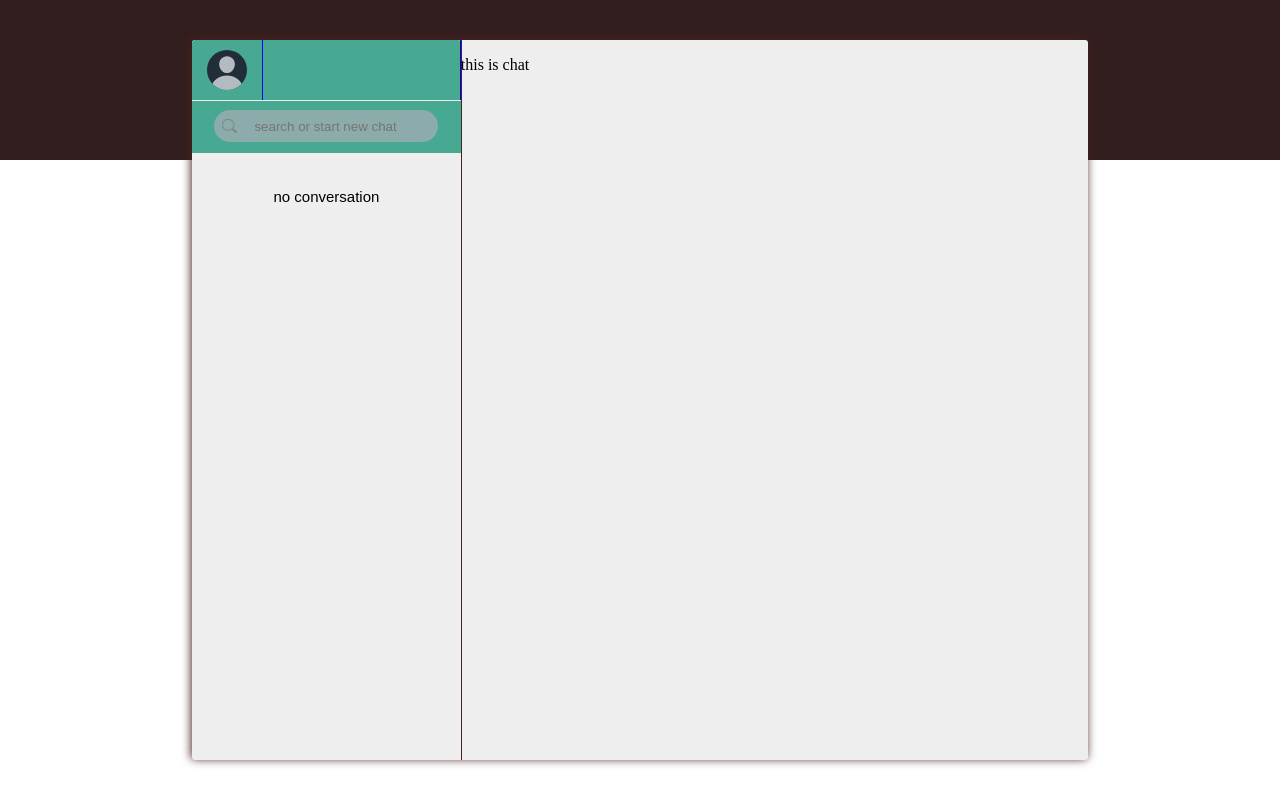
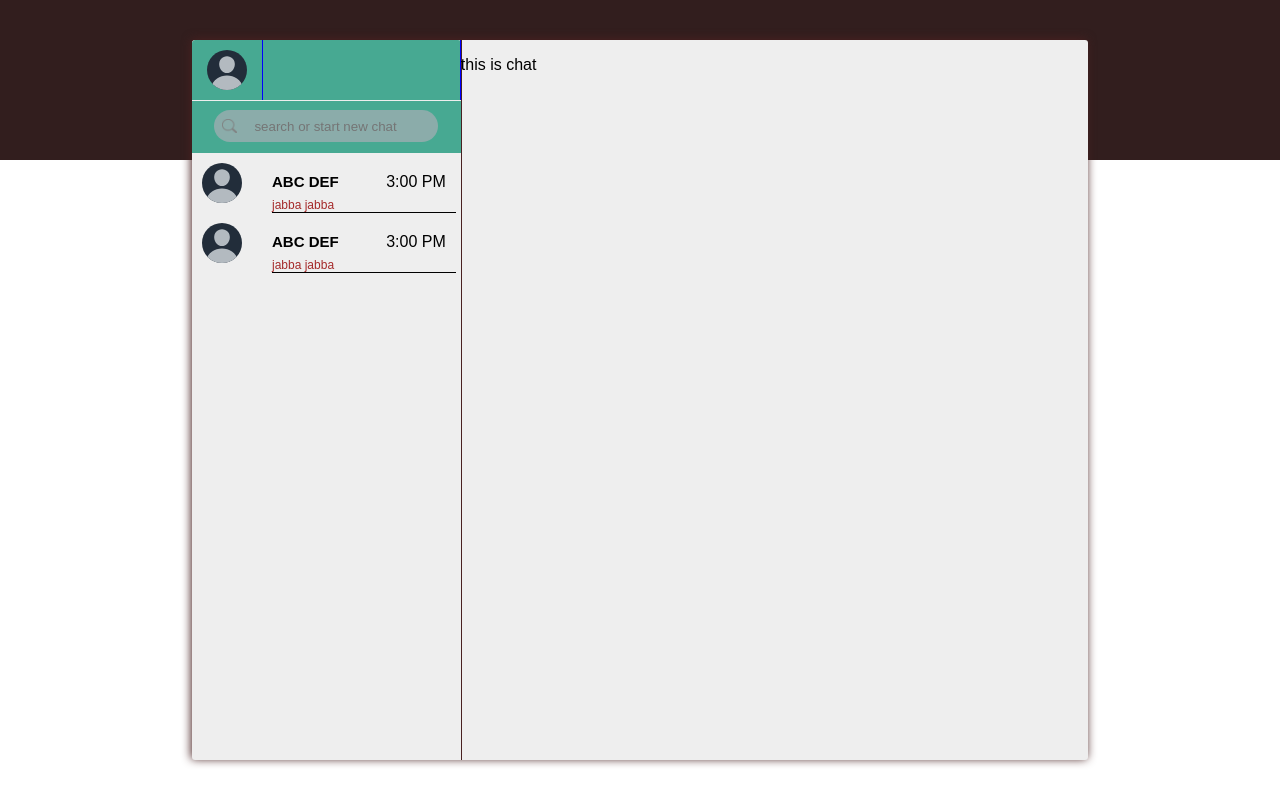
Before and after one commit to devmehta787/chit-chat, an Angular app: page / in a window 1280 px wide. Built offline with nearby package versions, Linux system fonts and the light colour scheme.

Commit message:
sidebar complete

```diff
--- a/src/app/sidebar/sidebar.component.html
+++ b/src/app/sidebar/sidebar.component.html
@@ -20,8 +20,44 @@
 
   <!-- chat list section -->
   <div id="sidebarContent">
-    <div id="noConversation">
+    <!-- <div id="noConversation">
       <p>no conversation</p>
+    </div> -->
+
+    <!-- <div id="conversation" *ngFor="let conversation of conversations">
+      <div id="picture"><img src="../assets/images/avatar.svg" /></div>
+      <div id="content">
+        <div id="conversationHeader">
+          <div class="name">{conversation.name}</div>
+          <div class="time">{conversation.time}</div>
+        </div>
+
+        <div class="message">{conversation.message}</div>
+      </div>
+    </div> -->
+
+    <div id="conversation">
+      <div id="picture"><img src="../assets/images/avatar.svg" /></div>
+      <div id="content">
+        <div id="conversationHeader">
+          <div class="name">ABC DEF</div>
+          <div class="time">3:00 PM</div>
+        </div>
+
+        <div class="message">jabba jabba</div>
+      </div>
+    </div>
+
+    <div id="conversation">
+      <div id="picture"><img src="../assets/images/avatar.svg" /></div>
+      <div id="content">
+        <div id="conversationHeader">
+          <div class="name">ABC DEF</div>
+          <div class="time">3:00 PM</div>
+        </div>
+
+        <div class="message">jabba jabba</div>
+      </div>
     </div>
   </div>
 </div>
--- a/src/app/sidebar/sidebar.component.scss
+++ b/src/app/sidebar/sidebar.component.scss
@@ -69,6 +69,56 @@
     text-align: center;
     color: black;
     font-size: 15px;
-    font-family: sans-serif;
+  }
+
+  #sidebarContent {
+    padding-right: 5px;
+    #conversation {
+      width: 100%;
+      //   height: 60px;
+      display: flex;
+
+      &:hover {
+        background-color: white;
+        cursor: pointer;
+      }
+
+      #picture {
+        padding-top: 10px;
+        padding-left: 10px;
+        align-items: center;
+        justify-content: center;
+        flex-basis: 70px;
+        img {
+          width: 40px;
+          //   height: 40px;
+          border-radius: 50%;
+        }
+      }
+      #content {
+        height: 100%;
+        border-bottom: 1px solid black;
+        flex-grow: 1;
+        margin-top: 15px;
+
+        #conversationHeader {
+          display: flex;
+          flex-direction: row;
+          justify-content: space-between;
+          padding-right: 10px;
+          padding-top: 5px;
+
+          .name {
+            font-size: 15px;
+            font-weight: bold;
+          }
+        }
+        .message {
+          font-size: 12px;
+          padding-top: 7px;
+          color: brown;
+        }
+      }
+    }
   }
 }
--- a/src/styles.scss
+++ b/src/styles.scss
@@ -1,5 +1,6 @@
 /* You can add global styles to this file, and also import other style files */
 
-body{
-    margin: 0;
+body {
+  margin: 0;
+  font-family: sans-serif;
 }
```
Also changed, not shown: src/app/sidebar/sidebar.component.ts (+15 -2 lines).
